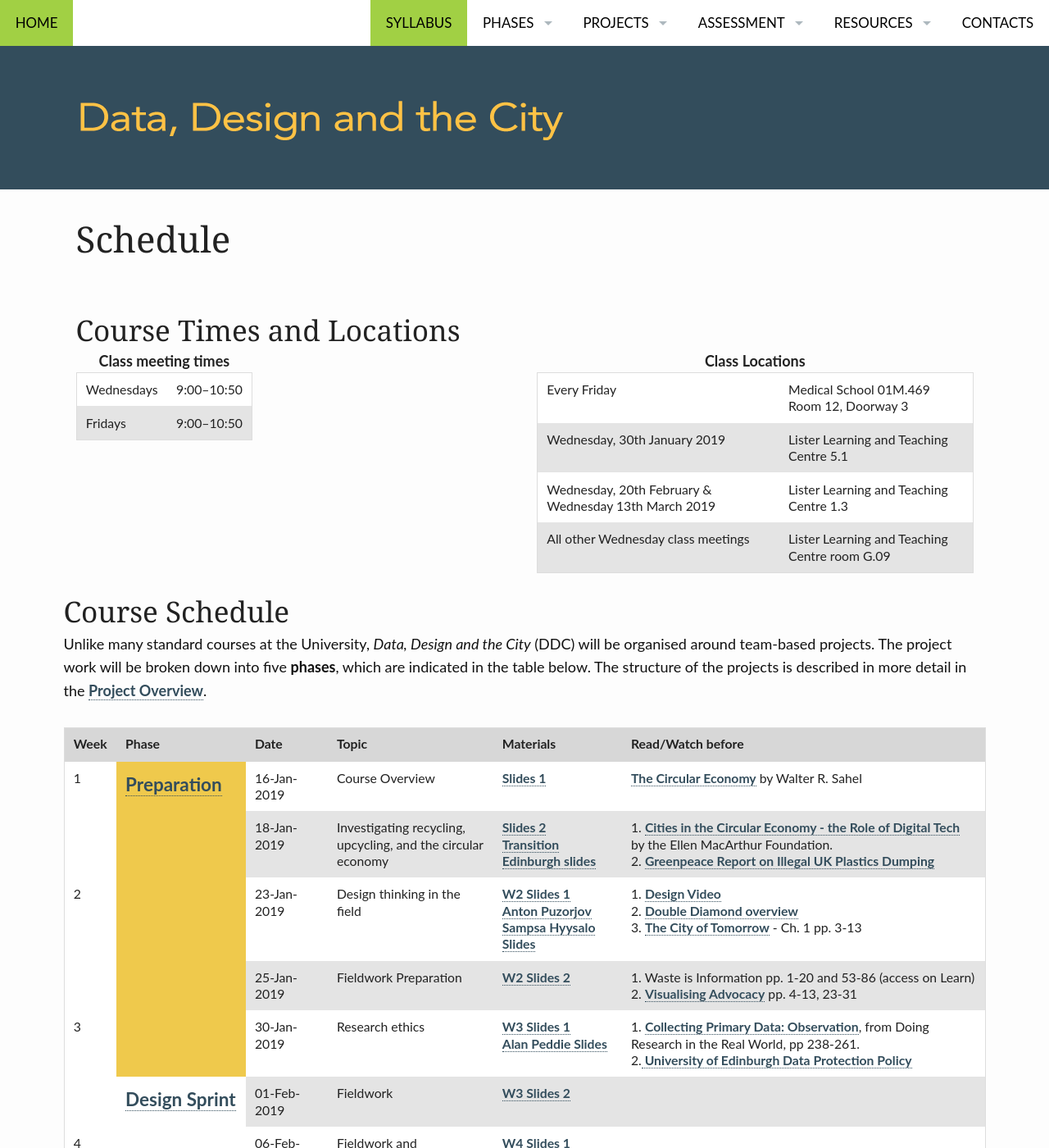
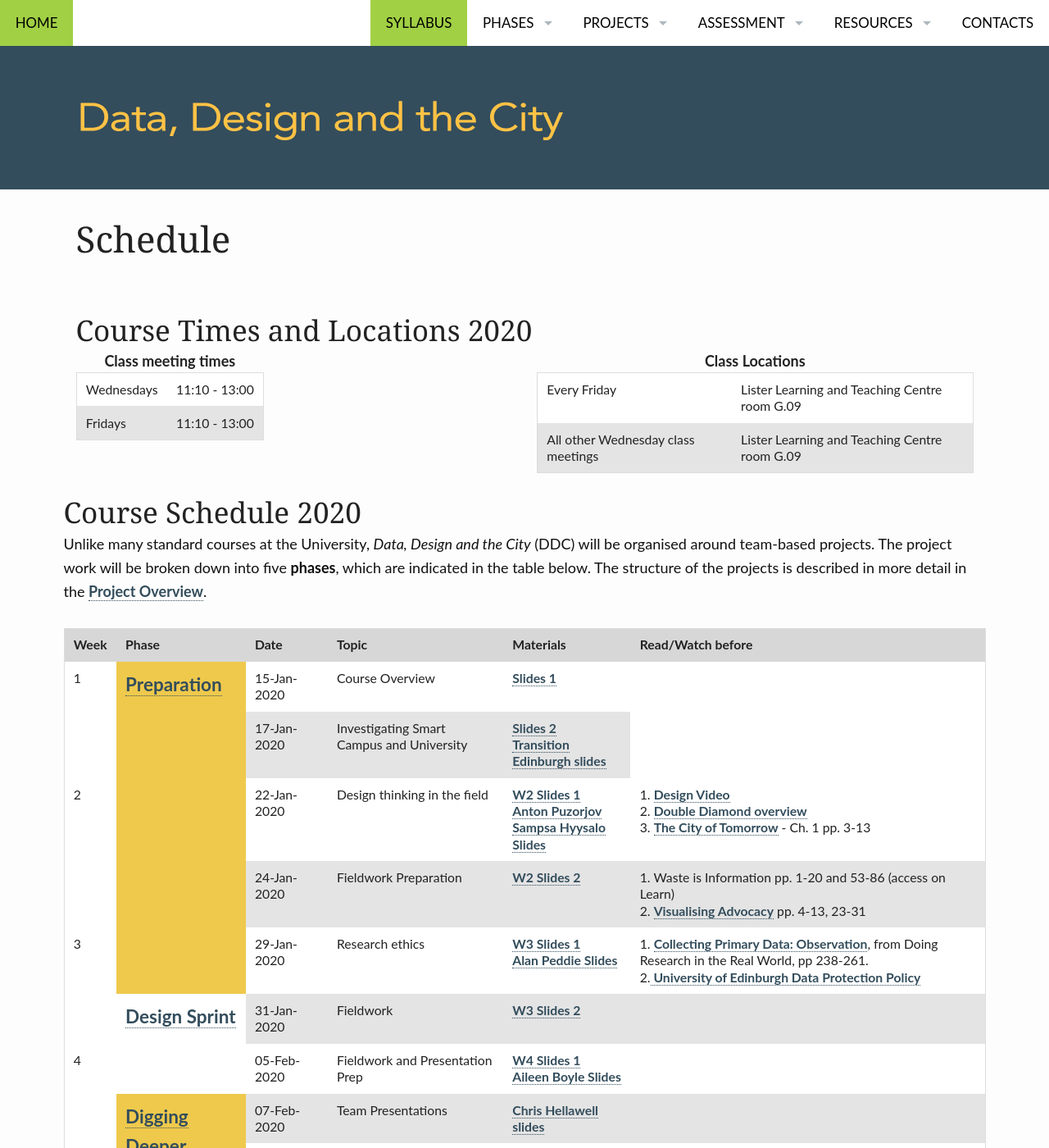
Before and after one commit to edinburghlivinglab/ddc, a Jekyll site: the page built from pages/syllabus.md, in a window 1280 px wide and 1400 px high. Shown: the whole window at 82% size. Built offline with Jekyll 4.4.1, drawn with Linux system fonts in a browser that asks for light colours; some of the changed text lies outside the part shown.

Commit message:
Update syllabus.md

```diff
--- a/pages/syllabus.md
+++ b/pages/syllabus.md
@@ -7,7 +7,7 @@ teaser: ""
 permalink: "/syllabus/"
 ---
 
- <h2>Course Times and Locations</h2>
+ <h2>Course Times and Locations 2020</h2>
 
 
  <div class="row">
@@ -16,11 +16,11 @@ permalink: "/syllabus/"
             <caption>Class meeting times</caption>
             <tr>
                 <td>Wednesdays</td>
-                <td>9:00&ndash;10:50</td>
+                <td>11:10 	- 13:00</td>
             </tr>
             <tr>
                 <td>Fridays</td>
-                <td>9:00&ndash;10:50</td>
+                <td>11:10 	- 13:00</td>
             </tr>
         </table>
     </div>
@@ -30,16 +30,9 @@ permalink: "/syllabus/"
         <caption>Class Locations</caption>
         <tr>
             <td>Every Friday</td>
-            <td>Medical School 01M.469 Room 12, Doorway 3</td>
+            <td>Lister Learning and Teaching Centre room G.09</td>
         </tr>
-        <tr>
-            <td>Wednesday, 30th January 2019</td>
-            <td>Lister Learning and Teaching Centre 5.1</td>
-        </tr>
-        <tr>
-            <td>Wednesday, 20th February & Wednesday 13th March 2019</td>
-            <td>Lister Learning and Teaching Centre 1.3</td>
-        </tr>
+
         <tr>
             <td>All other Wednesday class meetings</td>
             <td>Lister Learning and Teaching Centre room G.09</td>
@@ -49,7 +42,7 @@ permalink: "/syllabus/"
 
 <div class="t30">
 
-<h2><a name="weekbyweek"></a>Course Schedule</h2>
+<h2><a name="weekbyweek"></a>Course Schedule 2020</h2>
 
 <p>
     Unlike many standard
@@ -81,21 +74,20 @@ permalink: "/syllabus/"
                 <td rowspan="5" valign="middle" bgcolor="#EFC94C">
                     <p class="teaser"><a href="{{ site.baseurl }}/preparation/">Preparation</a></p>
                 </td>
-                <td>16-Jan-2019</td>
+                <td>15-Jan-2020</td>
                 <td>Course Overview</td>
                 <td><a href="{{ site.baseurl }}/course_docs/week1-1.pptx" target="_blank">Slides 1</a></td>
-                <td><a href="https://www.nature.com/news/the-circular-economy-1.19594">The Circular Economy</a> by Walter R. Sahel</td>
+
             </tr>
             <tr>
-                <td>18-Jan-2019</td>
-                <td>Investigating recycling,<br />upcycling, and the circular economy</td>
+                <td>17-Jan-2020</td>
+                <td>Investigating Smart Campus and University</td>
                 <td><a href="{{ site.baseurl }}/course_docs/week1-2.pptx" target="_blank">Slides 2</a><br/><a href="{{ site.baseurl }}/course_docs/Transition_Edinburgh_slides.pptm" target="_blank">Transition Edinburgh slides</a></td>
-                <td>1. <a href="https://www.ellenmacarthurfoundation.org/assets/downloads/Cities-in-the-Circular-Economy-The-Role-of-Digital-Tech.pdf">Cities in the Circular Economy - the Role of Digital Tech</a> by the Ellen MacArthur Foundation.<br />
-                    2. <a href="https://unearthed.greenpeace.org/2018/10/21/uk-household-plastics-found-in-illegal-dumps-in-malaysia/">Greenpeace Report on Illegal UK Plastics Dumping</a></td>
+
             </tr>
             <tr>
                 <td rowspan="2">2</td>
-                <td>23-Jan-2019</td>
+                <td>22-Jan-2020</td>
                 <td>Design thinking in the field</td>
                 <td><a href="{{ site.baseurl }}/course_docs/week2-1.pptx" target="_blank">W2 Slides 1</a><br/><a href="https://docs.google.com/presentation/d/1tYPugL8mu-sAKZjq8D2hB2_TxdHZMDpvIWA_lutMqoA/edit#slide=id.p">Anton Puzorjov</a><br/><a href="{{ site.baseurl }}/course_docs/design_ethnography_2019.pptx" target="_blank">Sampsa Hyysalo Slides</a></td>
                 <td>1. <a href="https://youtu.be/JF2xaxjrQ7g">Design Video</a><br/>
@@ -104,14 +96,14 @@ permalink: "/syllabus/"
                 </td>
             </tr>
             <tr>
-                <td>25-Jan-2019</td>
+                <td>24-Jan-2020</td>
                 <td>Fieldwork Preparation</td>
                 <td><a href="{{ site.baseurl }}/course_docs/week2-2.pptx" target="_blank">W2 Slides 2</a></td>
                 <td>1. Waste is Information pp. 1-20 and 53-86 (access on Learn)<br />2. <a href="https://visualisingadvocacy.org/sites/drawingbynumbers.ttc.io/files/VIFA_singlepage_large.pdf">Visualising Advocacy</a> pp. 4-13, 23-31</td>
             </tr>
             <tr>
                 <td rowspan="2">3</td>
-                <td>30-Jan-2019</td>
+                <td>29-Jan-2020</td>
                 <td>Research ethics</td>
                 <td><a href="{{ site.baseurl }}/course_docs/week3-1.pptx" target="_blank">W3 Slides 1</a><br/><a href="{{ site.baseurl }}/course_docs/Alan_Peddie.pptx" target="_blank">Alan Peddie Slides</a></td>
                 <td>1. <a href="https://discovered.ed.ac.uk/primo-explore/fulldisplay?docid=44UOE_ALMA51135476460002466&amp=&amp=&amp=&amp=&amp=&amp=&amp=&amp=&amp=&amp=&amp=&amp=&amp=&context=L&vid=44UOE_VU2&lang=en_US&search_scope=default_scope&adaptor=Local%20Search%20Engine&isFrbr=true&tab=default_tab&query=any,contains,doing%20research%20in%20the%20real%20world%20gray&sortby=date&facet=frbrgroupid,include,1311147115&offset=0">Collecting Primary Data: Observation</a>, from Doing Research in the Real World, pp 238-261.<br />2.<a href="https://www.ed.ac.uk/records-management/policy/data-protection"> University of Edinburgh Data Protection Policy</a></td>
@@ -120,14 +112,14 @@ permalink: "/syllabus/"
                 <td rowspan="2" valign="middle" bgcolor="#FFF">
                     <p class="teaser"><a href="{{ site.baseurl }}/design_sprint/">Design Sprint</a></p>
                 </td>
-                <td>01-Feb-2019</td>
+                <td>31-Jan-2020</td>
                 <td>Fieldwork</td>
                 <td><a href="{{ site.baseurl }}/course_docs/week3-2.pptx" target="_blank">W3 Slides 2</a></td>
                 <td>&nbsp;</td>
             </tr>
             <tr>
                 <td rowspan="2">4</td>
-                <td>06-Feb-2019</td>
+                <td>05-Feb-2020</td>
                 <td>Fieldwork and Presentation Prep</td>
                 <td><a href="{{ site.baseurl }}/course_docs/week4-1.pptx" target="_blank">W4 Slides 1</a><br /><a href="{{ site.baseurl }}/course_docs/aileen_boyle.pdf" target="_blank">Aileen Boyle Slides</a></td>
                 <td>&nbsp;</td>
@@ -136,14 +128,14 @@ permalink: "/syllabus/"
                 <td rowspan="3" valign="middle" bgcolor="#EFC94C">
                     <p class="teaser"><a href="{{ site.baseurl }}/digging_deeper/">Digging Deeper</a></p>
                 </td>
-                <td>08-Feb-2019</td>
+                <td>07-Feb-2020</td>
                 <td>Team Presentations</td>
                 <td><a href="{{ site.baseurl }}/course_docs/Chris_Hellawell.pptx" target="_blank">Chris Hellawell slides</a></td>
                 <td>&nbsp;</td>
             </tr>
             <tr>
                 <td rowspan="2">5</td>
-                <td>13-Feb-2019</td>
+                <td>12-Feb-2020</td>
                 <td>Data &amp; Focus Groups</td>
                 <td><a href="{{ site.baseurl }}/course_docs/week5-1.pptx" target="_blank">W5 Slides 1</a><br /><a href="{{ site.baseurl }}/course_docs/DDS_focus_groups_guidance.pdf" target="_blank">FG guidance</a><br />
                     <a href="{{ site.baseurl }}/course_docs/DDS_focus_groups_checklist.pdf" target="_blank">FG checklist</a><br />
@@ -153,7 +145,7 @@ permalink: "/syllabus/"
                 </td>
             </tr>
             <tr>
-                <td>15-Feb-2019</td>
+                <td>14-Feb-2020</td>
                 <td>Data Management &amp; Team Tutorial</td>
                 <td>
                     <a href="{{ site.baseurl }}/course_docs/week5-2.pptx" target="_blank">W5 Slides 2</a><br /><a href="{{ site.baseurl }}/data_store">DataStore Instructions</a></td>
@@ -163,7 +155,7 @@ permalink: "/syllabus/"
             <tr>
                 <td>&nbsp;</td>
                 <td>&nbsp;</td>
-                <td>20-Feb-2019</td>
+                <td>19-Feb-2020</td>
                 <td>Festival of Learning</td>
                 <td>&nbsp;</td>
                 <td>&nbsp;</td>
@@ -173,7 +165,7 @@ permalink: "/syllabus/"
                 <td rowspan="6" valign="middle" bgcolor="#EFC94C">
                     <p class="teaser"><a href="{{ site.baseurl }}/development/">Development</a></p>
                 </td>
-                <td>27-Feb-2019</td>
+                <td>26-Feb-2020</td>
                 <td>Focus Group Findings</td>
                 <td><a href="{{ site.baseurl }}/course_docs/FG_analysis_slides_2019.pptx" target="_blank">    Slides</a><br />
                     <a href="{{ site.baseurl }}/course_docs/DDC_Focus_Groups_handout_2019.pdf" target="_blank">FG Analysis Guide</a>
@@ -181,7 +173,7 @@ permalink: "/syllabus/"
                 <td>&nbsp;</td>
             </tr>
             <tr>
-                <td>01-Mar-2019</td>
+                <td>28-Feb-2020</td>
                 <td>Participatory and Values Based Design</td>
                 <td><a href="{{ site.baseurl }}/course_docs/PD_Class_activity_DDC_2019.pdf">Class PD Activity</a><br />
                  <a href="{{ site.baseurl }}/course_docs/Week6-2_Engaging_with_Users_and_PD_2019.pptxf">Slides</a><br />
@@ -191,13 +183,13 @@ permalink: "/syllabus/"
             </tr>
             <tr>
                 <td rowspan="2">7</td>
-                <td>06-Mar-2019</td>
+                <td>05-Mar-2020</td>
                 <td>Finding and Using Existing Data</td>
                 <td><a href="{{ site.baseurl }}/course_docs/week7-1_2019.pptx" target="_blank">Slides</a></td>
                 <td><a href="https://papers.ssrn.com/sol3/papers.cfm?abstract_id=2641802">Data-Driven, Networked Urbanism</a> by Rob Kitchin<br/><a href="https://link.springer.com/chapter/10.1007/978-981-13-2694-3_11">Data Flow in the Smart City: Open Data Versus the Commons</a> by Beckwith, et al</td>
             </tr>
             <tr>
-                <td>8-Mar-2019</td>
+                <td>7-Mar-2020</td>
                 <td>Data Visualisation</td>
                 <td><a href="{{ site.baseurl }}/course_docs/week7-2_part_1.pptx" target="_blank">Slides</a><br/><a href="{{ site.baseurl }}/course_docs/week7-2_part_2.pptx" target="_blank">Slides</a></td>
                 <td>1. Graphic Discovery by Wainer (access on Learn)<br/> 2. <a href="http://scihi.org/william-playfair-and-the-beginnings-of-infographics/">William Playfair and the beginnings of infographics</a></td>
@@ -210,7 +202,7 @@ permalink: "/syllabus/"
                 <td>&nbsp;</td>
             </tr>
             <tr>
-                <td>15-Mar-2019</td>
+                <td>14-Mar-2020</td>
                 <td>Geographic Information System</td>
                 <td>&nbsp;</td>
                 <td><a href="https://acme-journal.org/index.php/acme/article/view/723">An Introduction to Critical Cartography</a> by Crampton and Krygier</td>
@@ -220,26 +212,26 @@ permalink: "/syllabus/"
                 <td rowspan="4" valign="middle" bgcolor="#FFF">
                     <p class="teaser"><a href="{{ site.baseurl }}/reporting/">Reporting</a></p>
                 </td>
-                <td>20-Mar-2019</td>
+                <td>19-Mar-2020</td>
                 <td>Data Visualisation &amp; Advocacy</td>
                 <td><a href="{{ site.baseurl }}/course_docs/Week9-1.pptx" target="_blank">Slides</a></td>
                 <td><a href="https://visualisingadvocacy.org/sites/drawingbynumbers.ttc.io/files/VIFA_singlepage_small.pdf">Visualising Information for Advocacy</a> pp. 98-116, 130-133</td>
             </tr>
             <tr>
-                <td>22-Mar-2019</td>
+                <td>21-Mar-2020</td>
                 <td>Dry-run presentations, peer feedback</td>
                 <td>&nbsp;</td>
                 <td>&nbsp;</td>
             </tr>
             <tr>
                 <td rowspan="2">10</td>
-                <td>27-Mar-2019</td>
+                <td>26-Mar-2020</td>
                 <td>Final Team Presentations</td>
                 <td>&nbsp;</td>
                 <td>&nbsp;</td>
             </tr>
             <tr>
-                <td>29-Mar-2019</td>
+                <td>28-Mar-2020</td>
                 <td>Briefing on Final Report</td>
                 <td>&nbsp;</td>
                 <td>&nbsp;</td>
```
